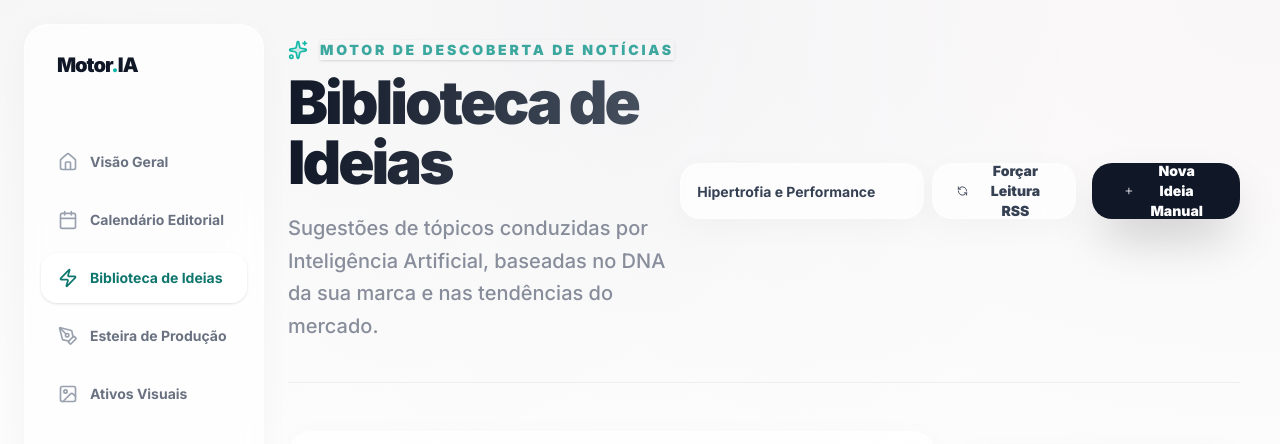
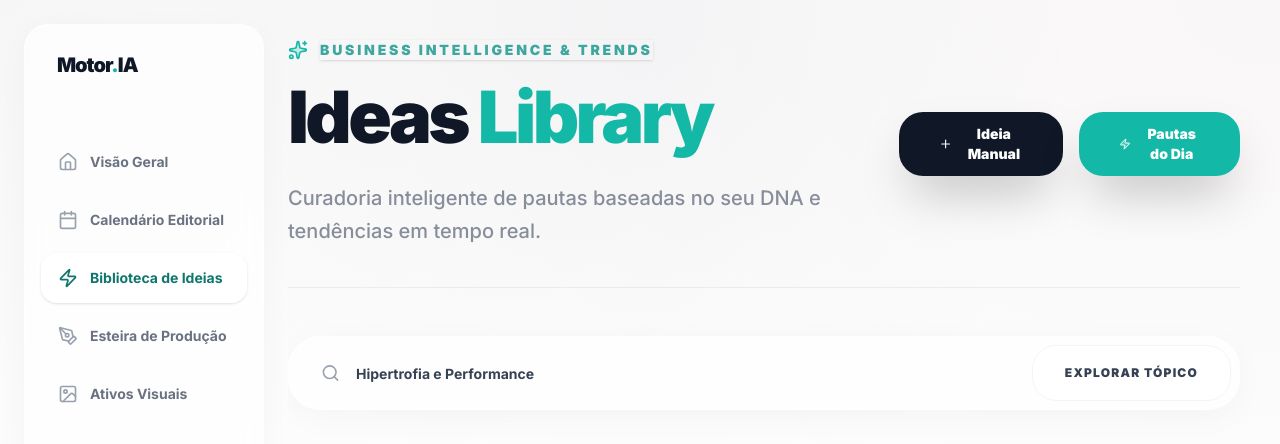
Before and after one commit to estivaletetobias-svg/social-midia-tobias, a Next.js app: page /dashboard/ideas in a window 1280 px wide. Shown: the top 444 px of the page. Built offline with nearby package versions, Linux system fonts and the light colour scheme; no server answers; the database is empty.

Commit message:
feat: Implement daily trends discovery API and integrate a 'Pautas do Dia' button with UI updates on the ideas dashboard.

```diff
--- /dev/null
+++ b/src/app/api/discovery/daily-trends/route.ts
@@ -0,0 +1,48 @@
+import { NextResponse } from 'next/server';
+import prisma from '@/lib/prisma';
+import { RssDiscoveryService } from '@/services/discovery/RssDiscoveryService';
+
+export async function POST() {
+    try {
+        const brand = await prisma.brandProfile.findFirst({
+            include: { editorialPillars: true }
+        });
+
+        if (!brand) {
+            return NextResponse.json({ error: 'DNA da marca não encontrado. Configure o perfil primeiro.' }, { status: 400 });
+        }
+
+        // Se não houver pilares, usamos o nome da marca como termo de busca
+        const searchTerms = brand.editorialPillars.length > 0
+            ? brand.editorialPillars.map((p: any) => p.title)
+            : [brand.name];
+
+        let totalScraped = 0;
+        let totalSaved = 0;
+
+        // Processar os 3 primeiros pilares (evitar timeout em requisições serverless)
+        for (const term of searchTerms.slice(0, 3)) {
+            const googleNewsUrl = `https://news.google.com/rss/search?q=${encodeURIComponent(term)}&hl=pt-BR&gl=BR&ceid=BR:pt-419`;
+
+            try {
+                const result = await RssDiscoveryService.ingestNews(brand.id, googleNewsUrl);
+                totalScraped += result.scraped;
+                totalSaved += result.savedToLibrary;
+            } catch (err) {
+                console.error(`Erro ao processar pilar ${term}:`, err);
+            }
+        }
+
+        return NextResponse.json({
+            success: true,
+            data: {
+                scraped: totalScraped,
+                savedToLibrary: totalSaved
+            }
+        });
+
+    } catch (e: any) {
+        console.error('Daily Trends Error:', e);
+        return NextResponse.json({ error: e.message }, { status: 500 });
+    }
+}
--- a/src/app/dashboard/ideas/page.tsx
+++ b/src/app/dashboard/ideas/page.tsx
@@ -87,6 +87,25 @@ export default function IdeasLibrary() {
         }
     };
 
+    const handleDailyNews = async () => {
+        setIsSyncing(true);
+        try {
+            const res = await fetch('/api/discovery/daily-trends', { method: 'POST' });
+            const data = await res.json();
+            if (data.success) {
+                alert(`Motor Diário: Analisei as principais notícias dos seus pilares e gerei ${data.data.savedToLibrary} novas pautas quentes para você hoje.`);
+                loadTopics();
+            } else {
+                alert(`Aviso: Algumas fontes podem estar fora do ar. (${data.error})`);
+            }
+        } catch (error) {
+            console.error(error);
+            alert('Falha na comunicação com o Motor de Notícias.');
+        } finally {
+            setIsSyncing(false);
+        }
+    };
+
     const handleSyncRSS = async () => {
         setIsSyncing(true);
         try {
@@ -98,7 +117,6 @@ export default function IdeasLibrary() {
             const data = await res.json();
             if (data.success) {
                 alert(`Sucesso! Li ${data.data.scraped} notícias e gerei ${data.data.savedToLibrary} novas Ideias Customizadas no formato da sua marca.`);
-                // Refresh the list after the AI finishes creating new concepts!
                 loadTopics();
             } else {
                 alert(`Erro: ${data.error}`);
@@ -121,10 +139,10 @@ export default function IdeasLibrary() {
         if (!matchesSearch) return false;
 
         if (activeCategory === "Todos os Tópicos") return true;
-        if (activeCategory === "Tendências") return t.relevanceScore >= 0.8;
-        if (activeCategory === "Ganchos Virais") return t.format === 'short video script' || t.format === 'short post';
-        if (activeCategory === "Atemporal") return t.alignmentScore >= 0.8;
-        if (activeCategory === "Novidades do Produto") return t.platform === 'LinkedIn'; // Mock condition
+        if (activeCategory === "Tendências") return (t.relevanceScore || 0) >= 0.8;
+        if (activeCategory === "Ganchos Virais") return t.format === 'video script' || t.format === 'short post' || t.format === 'short video script';
+        if (activeCategory === "Atemporal") return (t.alignmentScore || 0) >= 0.8;
+        if (activeCategory === "Novidades do Produto") return t.platform === 'LinkedIn';
 
         return true;
     });
@@ -136,40 +154,56 @@ export default function IdeasLibrary() {
                 <div>
                     <div className="flex items-center space-x-3 mb-3 animate-fade-in">
                         <Sparkles className="h-5 w-5 text-primary-500 fill-primary-500/20" />
-                        <span className="text-sm font-black text-primary-600/80 uppercase tracking-[0.2em] shadow-sm">Motor de Descoberta de Notícias</span>
+                        <span className="text-sm font-black text-primary-600/80 uppercase tracking-[0.2em] shadow-sm">Business Intelligence & Trends</span>
                     </div>
-                    <h1 className="text-5xl lg:text-6xl font-black tracking-tighter text-gradient animate-slide-up">
-                        Biblioteca de Ideias
+                    <h1 className="text-5xl lg:text-7xl font-black tracking-tighter text-gray-900 leading-tight">
+                        Ideas <span className="text-primary-500">Library</span>
                     </h1>
                     <p className="mt-5 text-xl text-gray-500/80 max-w-3xl font-medium leading-relaxed">
-                        Sugestões de tópicos conduzidas por Inteligência Artificial, baseadas no DNA da sua marca e nas tendências do mercado.
+                        Curadoria inteligente de pautas baseadas no seu DNA e tendências em tempo real.
                     </p>
                 </div>
-                <div className="flex flex-col md:flex-row items-center gap-4">
-                    <div className="flex items-center space-x-2">
-                        <input
-                            value={rssUrl}
-                            onChange={(e) => setRssUrl(e.target.value)}
-                            placeholder="Tema de interesse ou URL RSS..."
-                            className="h-14 px-4 w-64 glass-panel border border-white/60 text-sm font-bold text-gray-700 rounded-[20px] focus:outline-none focus:ring-2 focus:ring-primary-500/20 shadow-sm placeholder:font-medium"
-                        />
-                        <button
-                            onClick={handleSyncRSS}
-                            disabled={isSyncing}
-                            className={`h-14 px-6 glass-panel text-gray-700 text-sm font-black rounded-[20px] hover:bg-white/80 transition-all flex items-center hover:shadow-xl hover:shadow-black/5 disabled:opacity-50 hover:-translate-y-1 duration-300`}
-                        >
-                            <RefreshCcw className={`mr-3 h-5 w-5 ${isSyncing ? "animate-spin text-primary-500" : ""}`} />
-                            {isSyncing ? "Lendo Notícias..." : "Forçar Leitura RSS"}
-                        </button>
-                    </div>
+                <div className="flex items-center space-x-4">
                     <button
                         onClick={() => setIsModalOpen(true)}
-                        className="h-14 px-8 bg-gray-900 text-white text-sm font-black rounded-[20px] shadow-2xl hover:bg-black transition-all flex items-center transform hover:-translate-y-1 hover:shadow-primary-500/25 duration-300"
+                        className="h-16 px-10 bg-gray-900 text-white text-sm font-black rounded-3xl shadow-2xl hover:bg-black transition-all flex items-center transform hover:-translate-y-1 hover:shadow-primary-500/25 duration-300"
                     >
                         <Plus className="mr-3 h-5 w-5" />
-                        Nova Ideia Manual
+                        Ideia Manual
+                    </button>
+                    <button
+                        onClick={handleDailyNews}
+                        disabled={isSyncing}
+                        className="h-16 px-10 bg-primary-500 text-white text-sm font-black rounded-3xl shadow-2xl hover:bg-primary-600 transition-all flex items-center transform hover:-translate-y-1 hover:shadow-primary-500/30 duration-300 disabled:opacity-50"
+                    >
+                        {isSyncing ? (
+                            <RefreshCcw className="mr-3 h-5 w-5 animate-spin" />
+                        ) : (
+                            <Zap className="mr-3 h-5 w-5 fill-white/20" />
+                        )}
+                        Pautas do Dia
                     </button>
                 </div>
+            </div>
+
+            {/* Ingestion Bar (Advanced) */}
+            <div className="glass-panel p-2 rounded-[32px] border-white/60 shadow-lg shadow-black/5 flex flex-col md:flex-row items-center gap-2">
+                <div className="flex-1 flex items-center px-6 space-x-4 w-full">
+                    <Search className="h-5 w-5 text-gray-400" />
+                    <input
+                        value={rssUrl}
+                        onChange={(e) => setRssUrl(e.target.value)}
+                        placeholder="Pesquisar por Tópico ou URL RSS customizada..."
+                        className="bg-transparent border-none focus:outline-none w-full h-12 text-sm font-bold text-gray-700 placeholder:text-gray-400"
+                    />
+                </div>
+                <button
+                    onClick={handleSyncRSS}
+                    disabled={isSyncing}
+                    className="h-14 px-8 bg-white border border-gray-100 text-gray-700 text-xs font-black rounded-[24px] hover:bg-gray-50 transition-all flex items-center uppercase tracking-widest disabled:opacity-50"
+                >
+                    Explorar Tópico
+                </button>
             </div>
 
             {/* Tabs & Search */}
```
